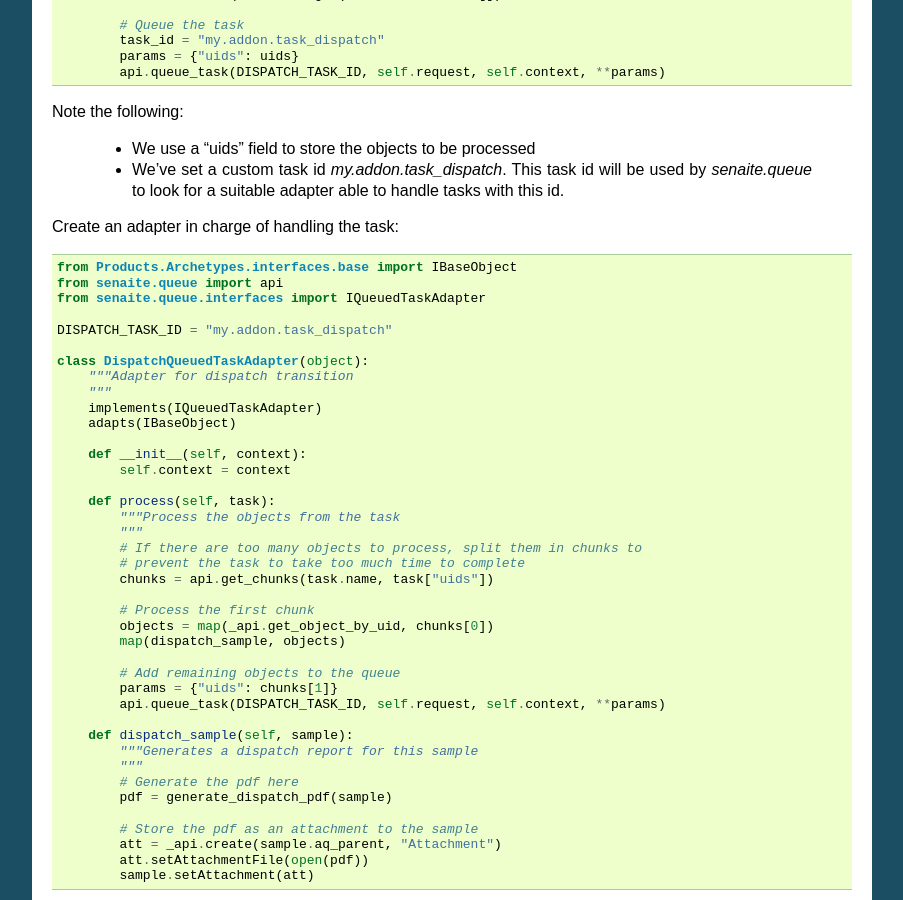
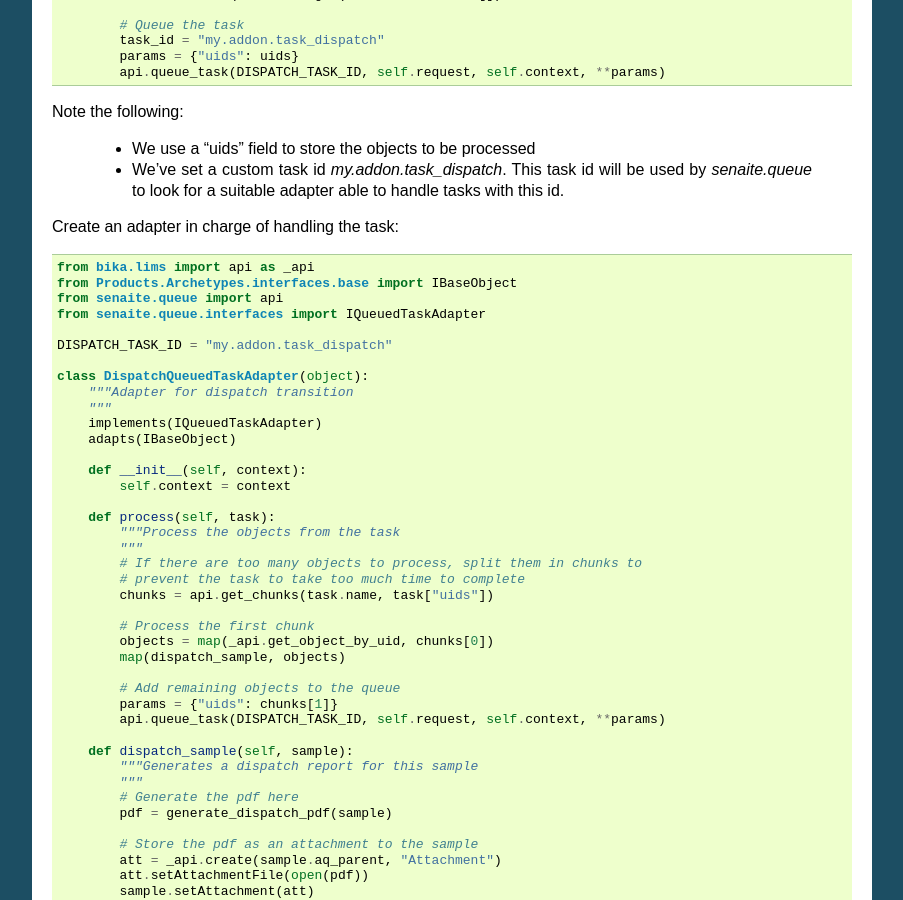
Before and after one commit to senaite/senaite.queue, a Sphinx documentation site: the page built from docs/extend.rst, in a window 1280 px wide and 900 px high, scrolled down 968 px. Shown: the whole window, without its empty margins (198-1101 px from the left). Built offline with Sphinx 7.4.7, drawn with Linux system fonts in a browser that asks for light colours.

Commit message:
Missed senaite's api import

```diff
--- a/docs/extend.rst
+++ b/docs/extend.rst
@@ -80,6 +80,7 @@ Create an adapter in charge of handling the task:
 
 .. code-block:: python
 
+    from bika.lims import api as _api
     from Products.Archetypes.interfaces.base import IBaseObject
     from senaite.queue import api
     from senaite.queue.interfaces import IQueuedTaskAdapter
```
